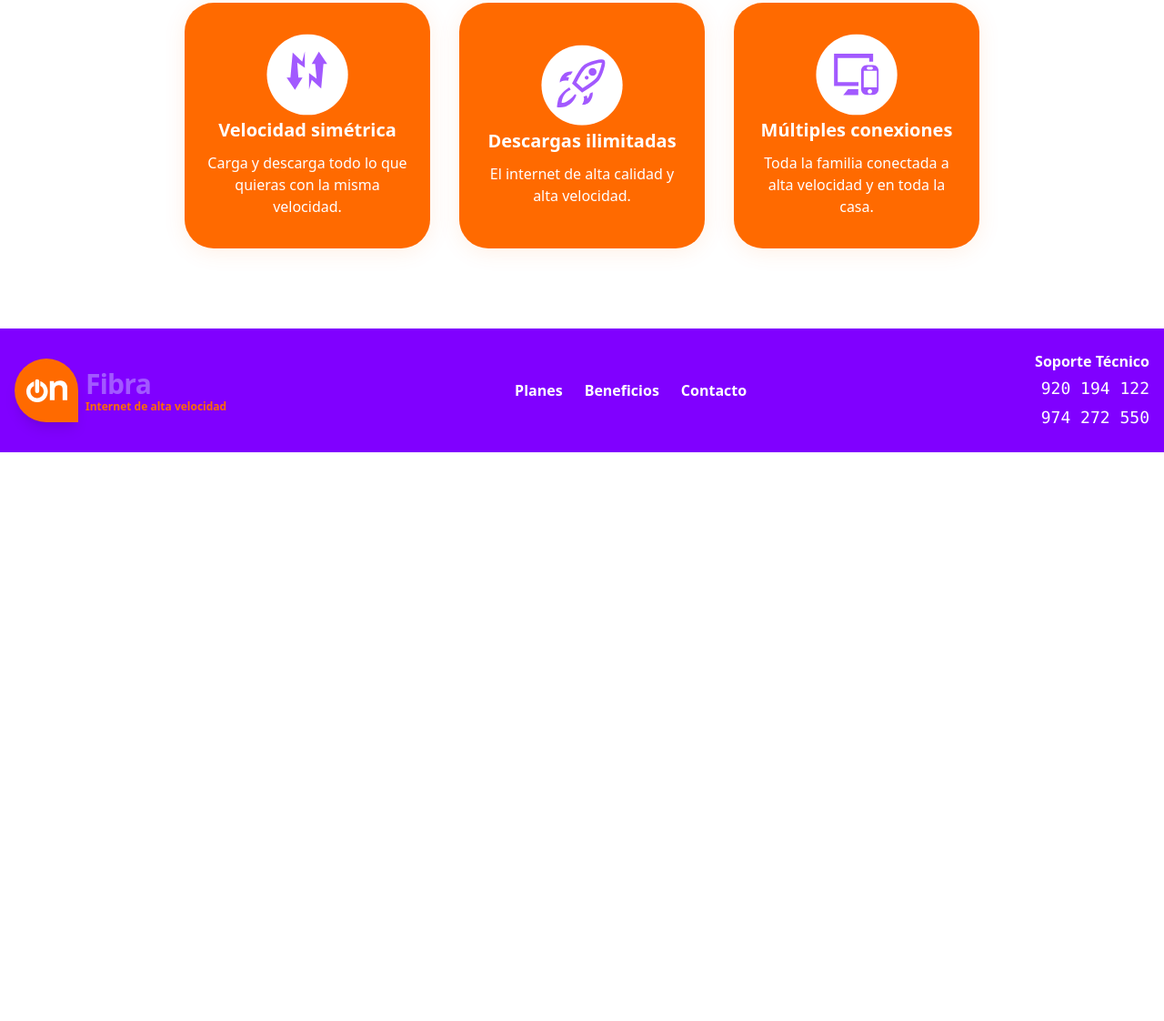
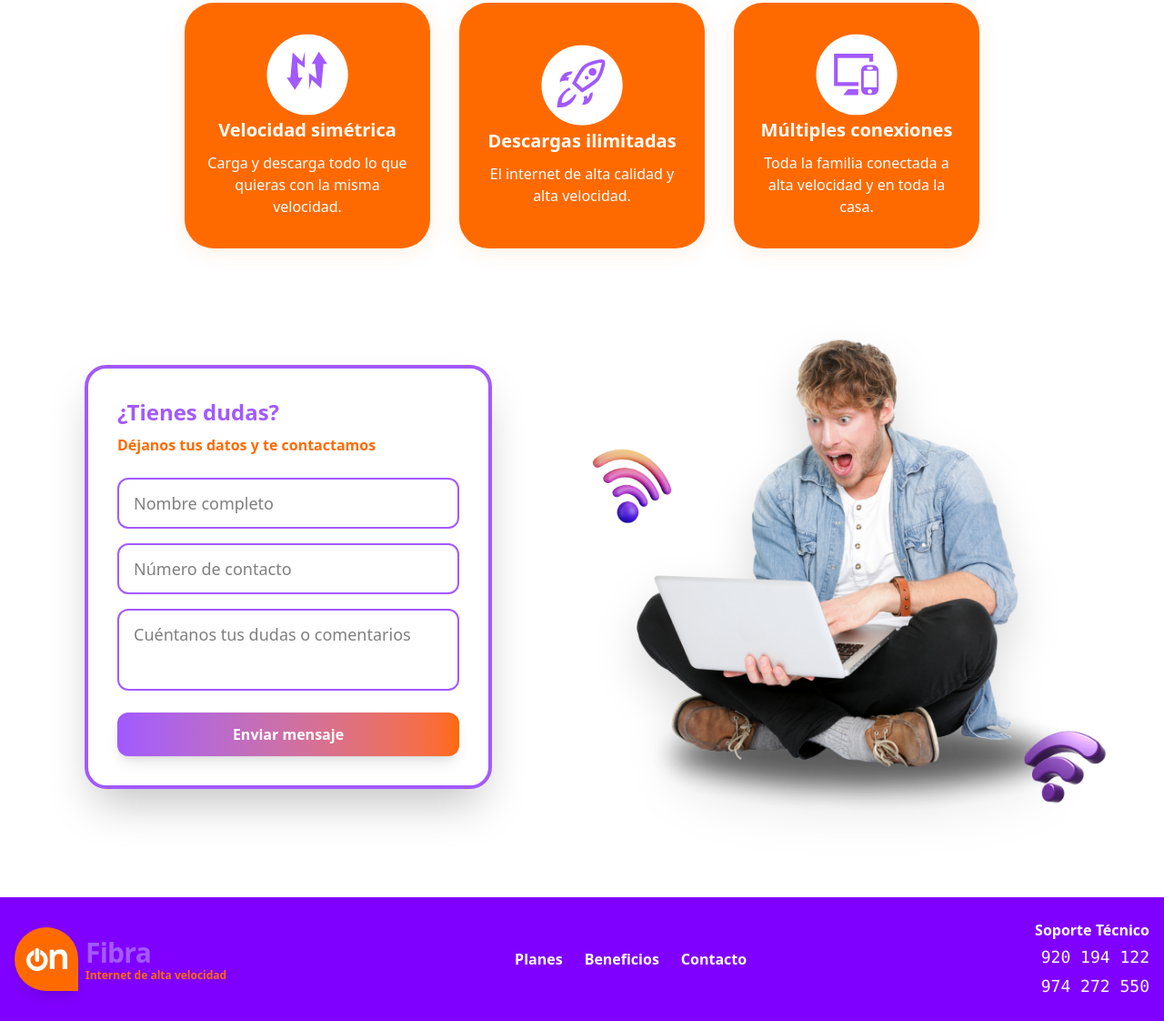
Before and after one commit to Dev-AlexanderEP/Empresa_OnFibra_WEB, an Astro site: page / in a window 1280 px wide. Shown: the part 2291-3413 px from the top of the page at 91% size. Before the commit the page ends 2788 px from the top, so only its background shows below. Built offline with nearby package versions, Linux system fonts and the light colour scheme; Astro itself is replaced by a stand-in of ours.

Commit message:
feat: add imagees 3D

```diff
--- a/src/components/content/2frame.astro
+++ b/src/components/content/2frame.astro
@@ -16,7 +16,7 @@
     </div>
   </div>
 
-  <div class="w-full flex flex-col items-center gap-8 z-10 relative">
+  <div id="planes" class="w-full flex flex-col items-center gap-8 z-10 relative">
     <!-- Fila 1: 3 cards -->
     <div class="flex flex-row justify-center gap-8 w-full">
       <div class="card-vertical-elegant w-[280px]">
--- a/src/components/content/3frame.astro
+++ b/src/components/content/3frame.astro
@@ -1,4 +1,4 @@
-<section class="w-full py-12 flex flex-col items-center bg-white">
+<section id="beneficios" class="w-full py-12 flex flex-col items-center bg-white">
   <h2 class="text-2xl md:text-3xl font-extrabold text-[#6c2eb9] mb-3">
     OnFibra ES 100% FIBRA ÓPTICA
   </h2>
@@ -6,7 +6,7 @@
     Fibra óptica real con router Wi‑Fi <span class="font-semibold">turbo</span>.
     Planes desde 100&nbsp;Mbps, sin límites y soporte técnico especializado.
   </p>
-  <div class="flex flex-row flex-wrap justify-center gap-8 w-full max-w-5xl">
+  <div  class="flex flex-row flex-wrap justify-center gap-8 w-full max-w-5xl">
     <!-- Card 1 -->
     <div class="onfibra-card flex flex-col items-center">
       <svg
--- /dev/null
+++ b/src/components/content/4frame.astro
@@ -0,0 +1,65 @@
+<section id="contacto" class="w-full  px-[40px]  flex  md:flex-row items-center justify-around bg-white relative overflow-hidden  ">
+  <!-- Logo decorativo -->
+
+
+  <!-- Formulario -->
+  <div class=" bg-white rounded-3xl shadow-2xl border-4 border-[#a259ff] max-w-md w-full p-8 z-10">
+    <h2 class="text-2xl font-extrabold text-[#a259ff] mb-2">¿Tienes dudas?</h2>
+    <p class="mb-6 text-[#ff6a00] font-semibold">Déjanos tus datos y te contactamos</p>
+    <form class="flex flex-col gap-4">
+      <input
+        type="text"
+        placeholder="Nombre completo"
+        class="rounded-xl border-2 border-[#a259ff] focus:border-[#ff6a00] px-4 py-3 text-lg outline-none transition"
+        required
+      />
+      <input
+        type="tel"
+        placeholder="Número de contacto"
+        class="rounded-xl border-2 border-[#a259ff] focus:border-[#ff6a00] px-4 py-3 text-lg outline-none transition"
+        required
+      />
+      <textarea
+        placeholder="Cuéntanos tus dudas o comentarios"
+        class="rounded-xl border-2 border-[#a259ff] focus:border-[#ff6a00] px-4 py-3 text-lg outline-none transition resize-none min-h-[90px]"
+        required
+      ></textarea>
+      <button
+        type="submit"
+        class="mt-2 bg-gradient-to-r from-[#a259ff] to-[#ff6a00] text-white font-bold py-3 rounded-xl shadow-lg hover:scale-105 transition"
+      >
+        Enviar mensaje
+      </button>
+    </form>
+  </div>
+
+  <!-- Imagen del hombre más grande y centrada -->
+  <div class="   flex justify-center items-center ml-0 md:ml-10 z-10 mt-10 md:mt-0 relative">
+    <!-- Logo WiFi flotando arriba a la izquierda con animación -->
+  <img src="/frameglobal/wifilogo.png" alt="WiFi Logo"
+    class="absolute top-40 -left-10 w-24  animate-float" style="z-index:2;" />
+  <!-- Logo WiFi flotando abajo a la derecha con animación -->
+  <img src="/frameglobal/wifilogo2.png" alt="WiFi Logo 2"
+    class="absolute bottom-10 -right-10 w-28  animate-float-reverse" style="z-index:2;" />
+
+    <img src="/4toframe/loginimage.png" alt="Persona con laptop" class=" w-[200px] md:w-[500px] max-w-full object-contain drop-shadow-2xl " />
+  </div>
+  <style>
+@keyframes float {
+  0% { transform: translateY(0);}
+  50% { transform: translateY(-18px);}
+  100% { transform: translateY(0);}
+}
+@keyframes float-reverse {
+  0% { transform: translateY(0);}
+  50% { transform: translateY(18px);}
+  100% { transform: translateY(0);}
+}
+.animate-float {
+  animation: float 2.8s ease-in-out infinite;
+}
+.animate-float-reverse {
+  animation: float-reverse 2.8s ease-in-out infinite;
+}
+</style>
+</section>
--- a/src/pages/index.astro
+++ b/src/pages/index.astro
@@ -4,6 +4,7 @@ import Header from "../components/Header.astro";
 import Frame1 from "../components/content/1frame.astro";
 import Frame2 from "../components/content/2frame.astro";
 import Frame3 from "../components/content/3frame.astro";
+import Frame4 from "../components/content/4frame.astro";
 import Footer from "../components/Footer.astro";
 
 ---
@@ -25,6 +26,9 @@ import Footer from "../components/Footer.astro";
     ::-webkit-scrollbar{width:12px;height:12px}
     ::-webkit-scrollbar-thumb{background:linear-gradient(180deg,#6A00FF,#FF6A00);border-radius:999px}
     ::-webkit-scrollbar-track{background:#0b0b0b10}
+    html {
+  scroll-behavior: smooth;
+}
   </style>
 </head>
 <body class="">
@@ -40,6 +44,8 @@ import Footer from "../components/Footer.astro";
 <Frame1 />
 <Frame2 />
 <Frame3 />
+<Frame4 />
 <Footer />
 </body>
+
 </html>
```
Also changed, not shown: public/4toframe/loginimage.png (added).
